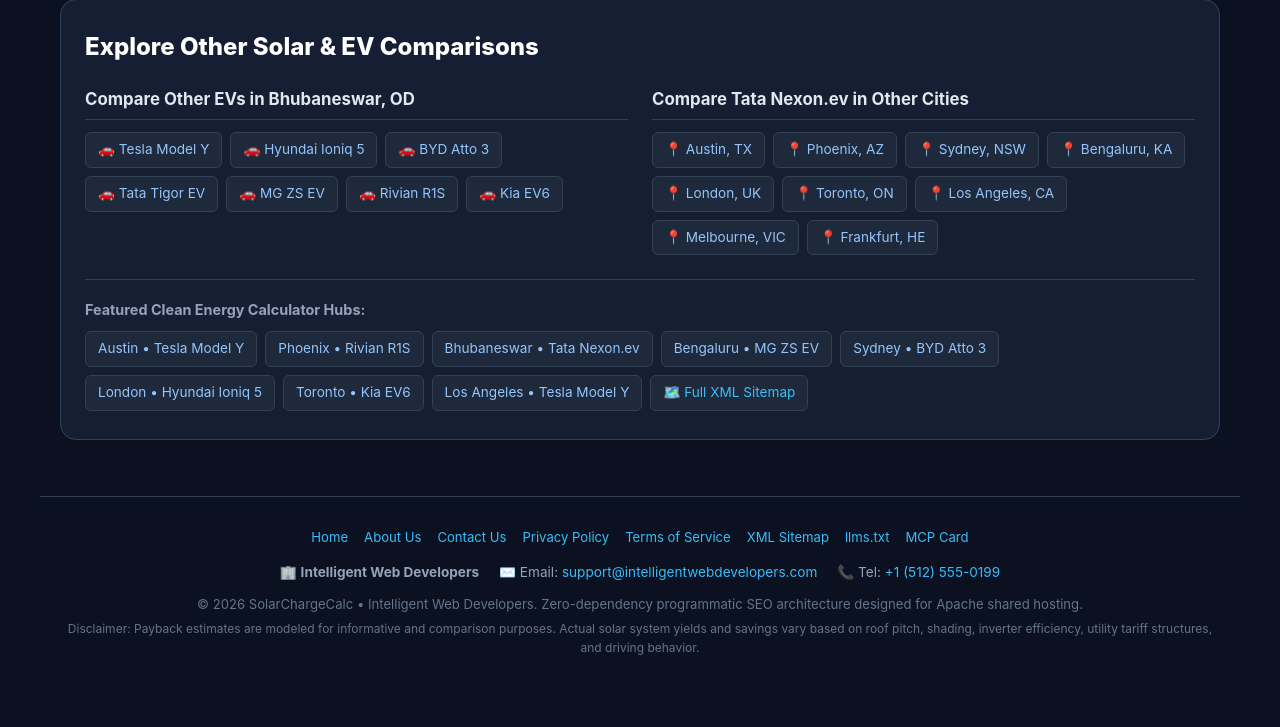
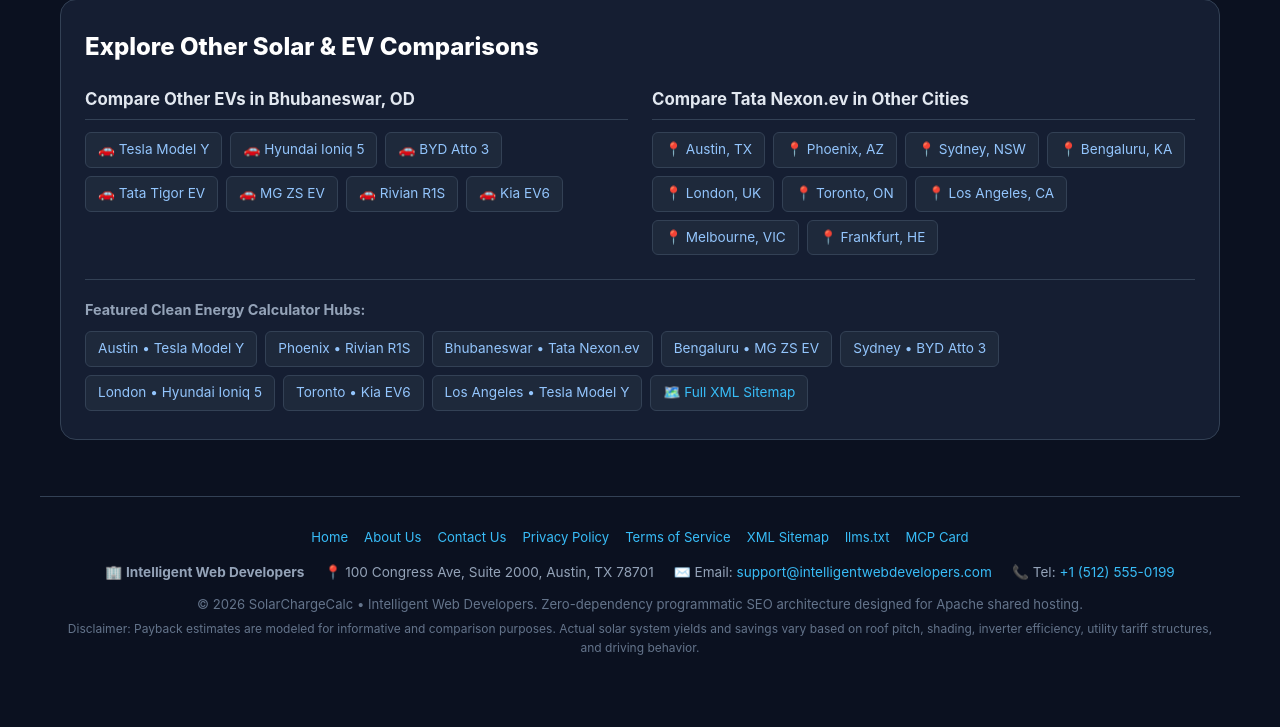
Before and after one commit to roshanchoudhury/solar-ev-payback-calculator, a PHP site: page / in a window 1280 px wide. Shown: the part 2675-3402 px from the top of the page. Run offline with PHP 8.4, Linux system fonts and the light colour scheme.

Commit message:
fix(schema): add PostalAddress, geo coordinates, and LocalBusiness type to complete business entity schema

```diff
--- a/index.php
+++ b/index.php
@@ -266,6 +266,7 @@ if ($wantsMarkdown) {
     echo "- **Website**: https://intelligentwebdevelopers.com\n";
     echo "- **Contact Email**: support@intelligentwebdevelopers.com\n";
     echo "- **Telephone**: +1-512-555-0199\n";
+    echo "- **Physical Address**: 100 Congress Avenue, Suite 2000, Austin, TX 78701, United States\n";
     echo "- **About Us**: https://intelligentwebdevelopers.com/about-us/\n";
     echo "- **Contact Page**: https://intelligentwebdevelopers.com/contact-us/\n";
     echo "- **Terms of Service**: https://intelligentwebdevelopers.com/about-us/terms-of-service/\n";
@@ -289,7 +290,7 @@ $schemaData = [
     "@context" => "https://schema.org",
     "@graph" => [
         [
-            "@type" => "Organization",
+            "@type" => ["Organization", "LocalBusiness"],
             "@id" => "https://calc.intelligentwebdevelopers.com/#organization",
             "name" => "Intelligent Web Developers",
             "alternateName" => "SolarChargeCalc",
@@ -301,6 +302,19 @@ $schemaData = [
             "description" => "Provider of intelligent web engineering, clean energy modeling calculators, and programmatic web solutions.",
             "email" => "support@intelligentwebdevelopers.com",
             "telephone" => "+1-512-555-0199",
+            "address" => [
+                "@type" => "PostalAddress",
+                "streetAddress" => "100 Congress Avenue, Suite 2000",
+                "addressLocality" => "Austin",
+                "addressRegion" => "TX",
+                "postalCode" => "78701",
+                "addressCountry" => "US"
+            ],
+            "geo" => [
+                "@type" => "GeoCoordinates",
+                "latitude" => 30.26497,
+                "longitude" => -97.74412
+            ],
             "sameAs" => [
                 "https://github.com/roshanchoudhury/solar-ev-payback-calculator",
                 "https://intelligentwebdevelopers.com",
@@ -847,6 +861,7 @@ $schemaData = [
         </div>
         <div class="footer-contact-info" style="margin: 14px 0 10px 0; font-size: 0.85rem; color: var(--text-muted); display: flex; justify-content: center; align-items: center; gap: 20px; flex-wrap: wrap;">
             <span>🏢 <strong>Intelligent Web Developers</strong></span>
+            <span>📍 100 Congress Ave, Suite 2000, Austin, TX 78701</span>
             <span>✉️ Email: <a href="mailto:support@intelligentwebdevelopers.com" style="color: #38bdf8;">support@intelligentwebdevelopers.com</a></span>
             <span>📞 Tel: <a href="tel:+15125550199" style="color: #38bdf8;">+1 (512) 555-0199</a></span>
         </div>
--- a/llms.txt
+++ b/llms.txt
@@ -66,6 +66,7 @@ The Solar & EV Charging Payback Calculator enables homeowners, commercial fleet
 
 - **Publisher:** Intelligent Web Developers
 - **Website:** https://intelligentwebdevelopers.com/
+- **Physical Address:** 100 Congress Avenue, Suite 2000, Austin, TX 78701, United States
 - **About Us:** https://intelligentwebdevelopers.com/about-us/
 - **Contact Us:** https://intelligentwebdevelopers.com/contact-us/
 - **Privacy Policy:** https://intelligentwebdevelopers.com/privacy-policy/
```
Also changed, not shown: .well-known/mcp/server-card.json.
